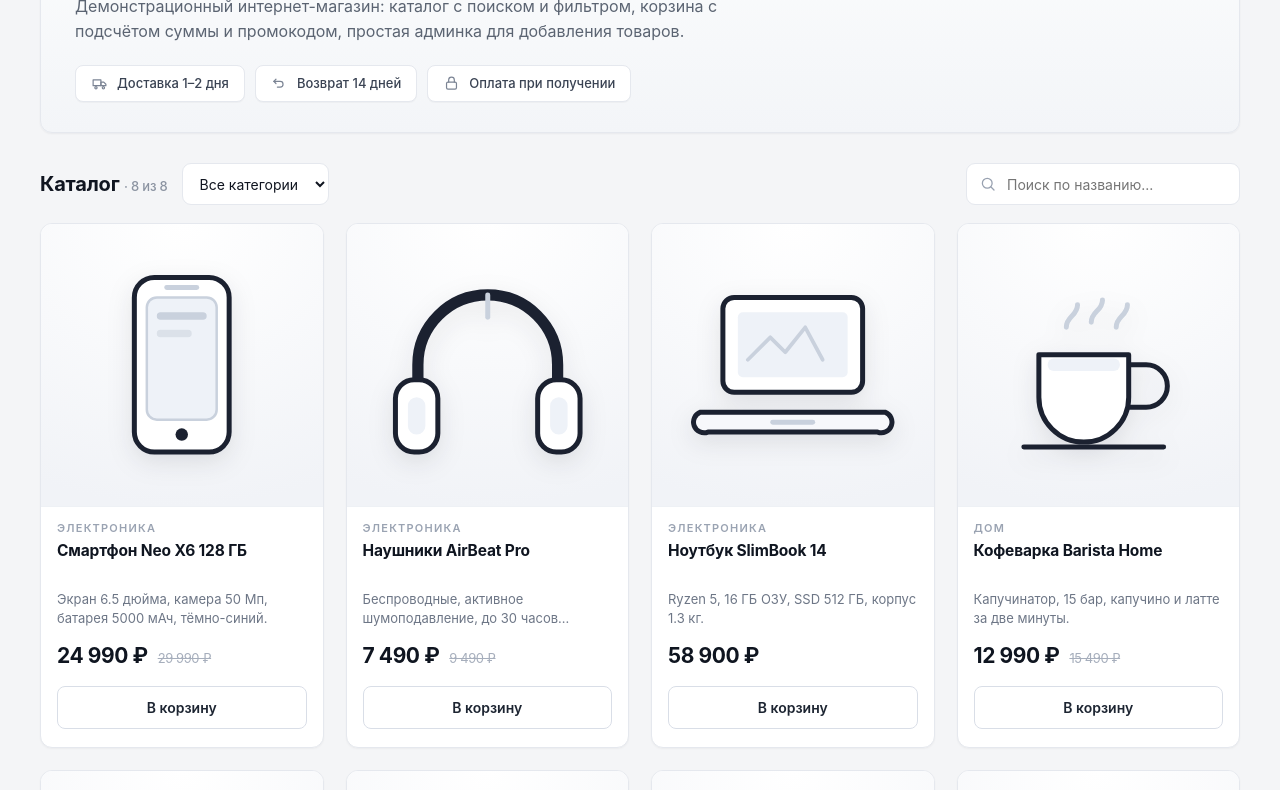
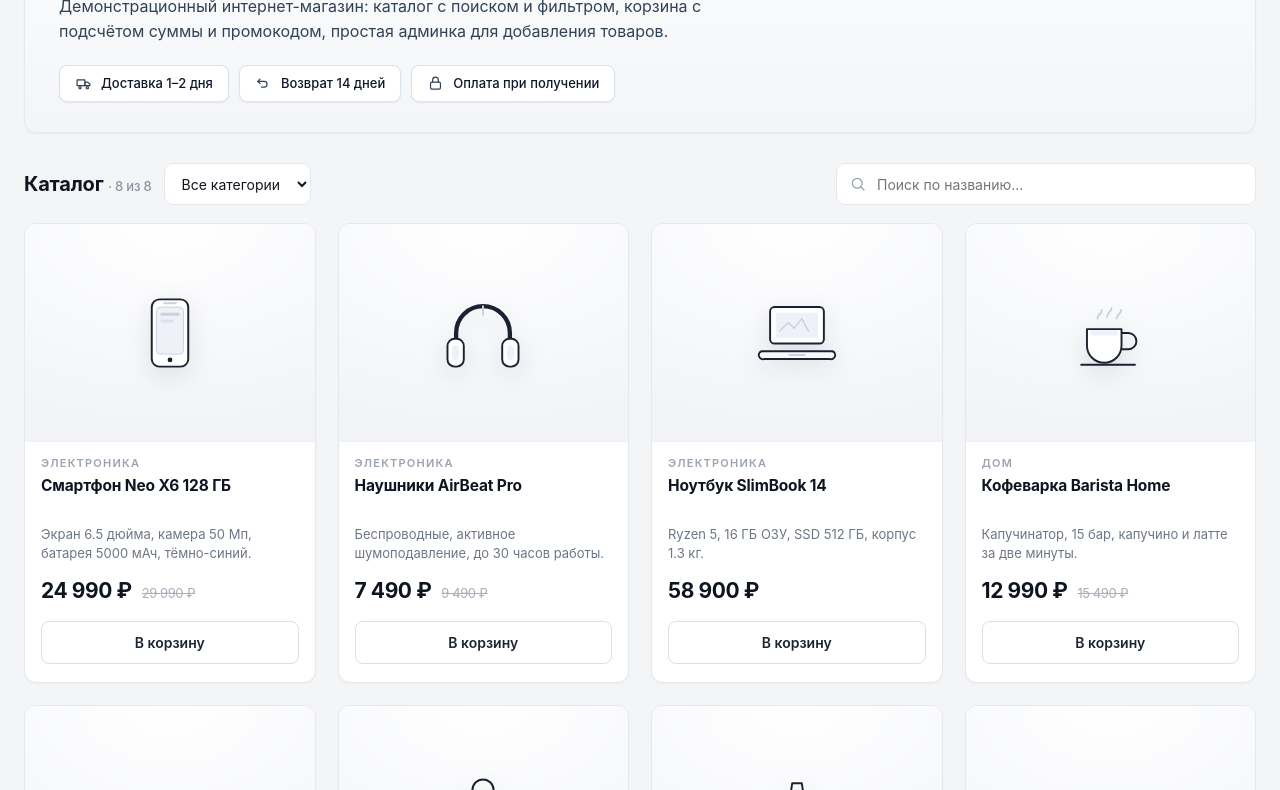
Before and after one commit to igorZV23/shop-demo, a plain HTML site: page index.html in a window 1280 px wide. Shown: the part 229-1019 px from the top of the page. Drawn offline with Linux system fonts and the light colour scheme.

Commit message:
Fix hero contrast, container 1280 and SVG size (v5)

```diff
--- a/index.html
+++ b/index.html
@@ -6,7 +6,7 @@
 <title>Vovochka.Store — демо интернет-магазин</title>
 <meta name="description" content="Демо интернет-магазин: каталог, корзина, админка.">
 <link rel="icon" href="favicon.svg" type="image/svg+xml">
-<link rel="stylesheet" href="style.css?v=4">
+<link rel="stylesheet" href="style.css?v=5">
 </head>
 <body>
 <header class="top">
--- a/style.css
+++ b/style.css
@@ -380,3 +380,83 @@ a{color:inherit;}
 .hero-sm h1{letter-spacing:-.02em;}
 .cart-info{color:var(--ink-soft);font-size:13.5px;}
 /* ==== RESTYLE V2 END ==== */
+
+/* ===================================================================
+   FIX V3 (2026-11-17) — три критических бага вёрстки
+   1) контраст заголовка Hero, 2) горизонтальное переполнение,
+   3) масштаб SVG-иллюстраций в карточках
+   =================================================================== */
+
+/* ---------- 2. Центрированный контейнер, без горизонтального скролла ---------- */
+html,body{max-width:100%!important;overflow-x:hidden!important}
+.top-in,.wrap,.foot-in{
+  max-width:1280px!important;width:100%!important;
+  margin-left:auto!important;margin-right:auto!important;
+  padding-left:24px!important;padding-right:24px!important;
+  box-sizing:border-box!important;
+}
+.wrap{padding-top:34px!important;padding-bottom:70px!important;flex:1}
+.hero,.toolbar,.grid,.panel,.empty,.cart-layout{max-width:100%!important;box-sizing:border-box!important}
+
+/* сетка строго 4 колонки внутри контейнера */
+.grid{
+  display:grid!important;
+  grid-template-columns:repeat(4,minmax(0,1fr))!important;
+  gap:22px!important;width:100%!important;
+}
+.card{min-width:0!important;max-width:100%!important}
+
+/* поиск и селект не вылезают за контейнер */
+.toolbar{display:flex!important;flex-wrap:wrap!important;align-items:center!important;gap:12px!important}
+.toolbar h2{flex:0 0 auto}
+.search{
+  margin-left:auto!important;
+  flex:1 1 260px!important;min-width:0!important;max-width:420px!important;
+}
+.search input{min-width:0!important;width:100%!important}
+.sel{max-width:100%!important}
+
+@media (max-width:1180px){.grid{grid-template-columns:repeat(3,minmax(0,1fr))!important}}
+@media (max-width:880px){.grid{grid-template-columns:repeat(2,minmax(0,1fr))!important}}
+@media (max-width:560px){
+  .grid{grid-template-columns:minmax(0,1fr)!important}
+  .top-in,.wrap,.foot-in{padding-left:16px!important;padding-right:16px!important}
+  .search{flex:1 1 100%!important;max-width:100%!important}
+}
+
+/* ---------- 1. Контраст заголовка в Hero ---------- */
+.hero{color:#0f172a!important}
+.hero h1,.hero h1 *{
+  color:#0F172A!important;
+  text-shadow:none!important;
+}
+.hero p,.hero p *{color:#334155!important;text-shadow:none!important}
+.hero .chip{
+  background:#ffffff!important;
+  border:1px solid #dbe3ee!important;
+  color:#0f172a!important;
+  box-shadow:0 1px 2px rgba(15,23,42,.06);
+}
+.hero .chip svg{stroke:#334155!important}
+
+/* ---------- 3. Масштаб SVG-иллюстраций в карточках (−30…35%) ---------- */
+.card-img{
+  display:grid!important;
+  place-items:center!important;
+  padding:26px!important;
+  overflow:hidden!important;
+}
+.card-img .art{
+  width:100%!important;height:100%!important;
+  max-width:96px!important;max-height:96px!important;
+  display:flex!important;align-items:center!important;justify-content:center!important;
+  margin:0 auto!important;
+}
+.card-img .art svg,
+.card-img > svg{
+  width:100%!important;height:100%!important;
+  max-width:96px!important;max-height:96px!important;
+  display:block!important;
+}
+.cart-thumb .art{max-width:44px!important;max-height:44px!important}
+.cart-thumb .art svg{max-width:44px!important;max-height:44px!important}
```
Also changed, not shown: admin.html (+1 -1 lines), cart.html (+1 -1 lines).
